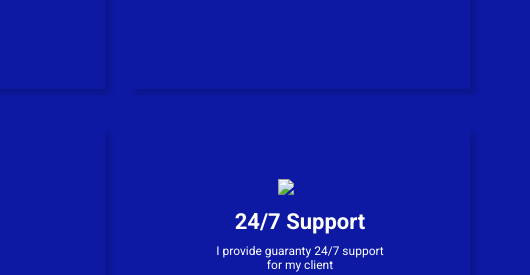
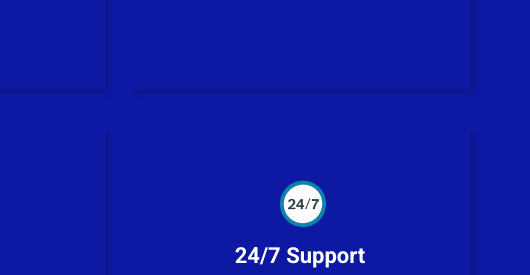
Before and after one commit to iamdatim/my-portfolio, a plain HTML site: page index.html in a window 1280 px wide. Shown: the part 1540-1815 px from the top of the page, 750-1280 px from the left. Drawn offline with Linux system fonts and the light colour scheme.

Commit message:
Partially done with my portfolio

```diff
--- a/index.html
+++ b/index.html
@@ -138,7 +138,7 @@
             </div>
 
             <div id="support-section">
-                <img class="support-pic" src="assets/support-icon.png">
+                <img class="support-pic" src="assets/support.icon.png">
                 <p class="section-title">
                     24/7 Support
                 </p>
```
